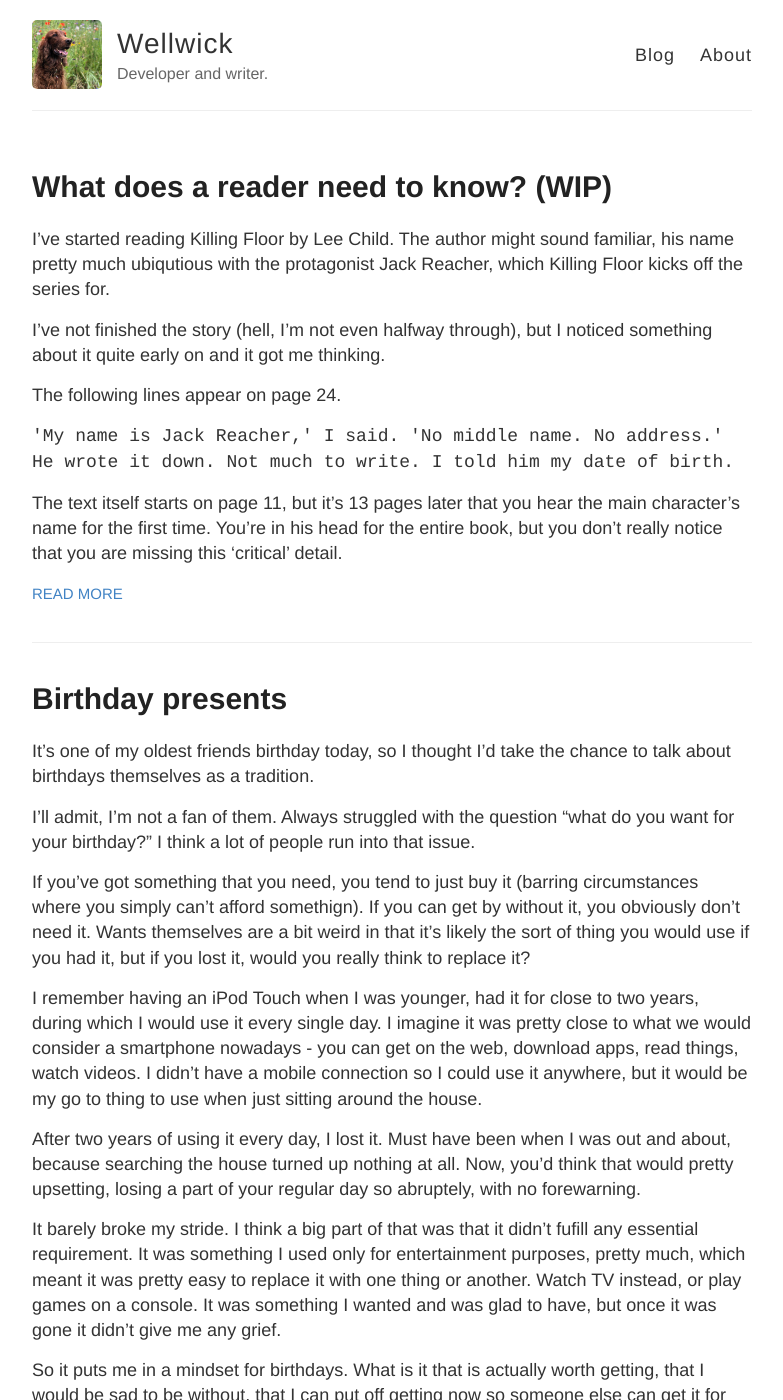
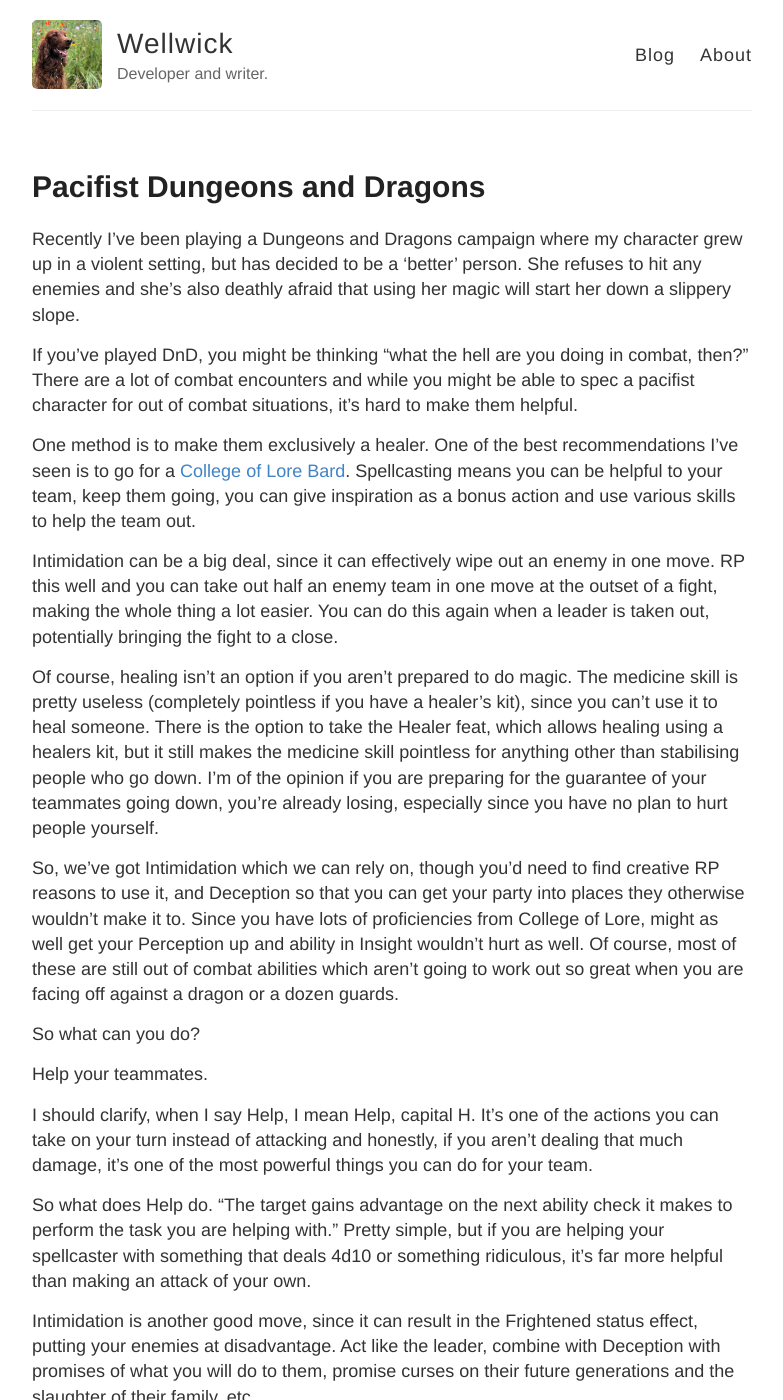
Before and after one commit to Wellwick/wellwick.github.io, a Jekyll site: the page built from index.html, in a window 1280 px wide and 1400 px high. Shown: the whole window, without its empty margins (248-1031 px from the left). Built offline with Jekyll 4.4.1, drawn with Linux system fonts in a browser that asks for light colours; some of the changed text lies outside the part shown.

Commit message:
Add DnD Pacifist post

```diff
--- a/_posts/2019-09-06-Need-to-know.md
+++ b/_posts/2019-09-06-Need-to-know.md
@@ -1,6 +1,6 @@
 ---
 layout: post
-title: What does a reader need to know? (WIP)
+title: What does a reader need to know?
 tags: killing_floor writing
 ---
 
@@ -19,3 +19,24 @@
 The text itself starts on page 11, but it's 13 pages later that you hear the
 main character's name for the first time. You're in his head for the entire
 book, but you don't really notice that you are missing this 'critical' detail.
+
+It got me thinking about what's necessary to reveal to the reader and how you
+can pace those information bits. Ignoring exposition for a while means you get
+to focus on what's happening rather than filling out backstory. I know a lot
+of writers who are so exciting to share with the audience all of the
+worldbuilding they've gone that they forget they are meant to be telling a
+story.
+
+Reacher is accused of murder, but it's a few dozen pages before he himself
+confirms in his head that he is innocent. Part of that will be stylistic
+choice, but it works well because it leaves the question the audience is
+asking as "Did Reacher kill them?" The moment you answer that question either
+way, you have questions of motive, how he did it (though that is answered
+during the questioning), and since the answer is no, who really did the
+killing?
+
+Managing how many questions your readers have at any one point is important.
+Too many questions and the reader is liable to get confused or overwhelmed,
+too few and they may feel like there isn't anything driving the story forward
+or that there simply isn't any mystery (which might require some breakneck
+pacing to keep their attention).
--- /dev/null
+++ b/_posts/2019-10-14-DnD-Pacifist.md
@@ -0,0 +1,82 @@
+---
+layout: post
+title: Pacifist Dungeons and Dragons
+tags: dnd sleet
+---
+
+Recently I've been playing a Dungeons and Dragons campaign where my character
+grew up in a violent setting, but has decided to be a 'better' person. She
+refuses to hit any enemies and she's also deathly afraid that using her magic
+will start her down a slippery slope.
+
+If you've played DnD, you might be thinking "what the hell are you doing in
+combat, then?" There are a lot of combat encounters and while you might be
+able to spec a pacifist character for out of combat situations, it's hard to
+make them helpful.
+
+One method is to make them exclusively a healer. One of the best
+recommendations I've seen is to go for a [College of Lore Bard][CoLB].
+Spellcasting means you can be helpful to your team, keep them going, you can
+give inspiration as a bonus action and use various skills to help the team out.
+
+Intimidation can be a big deal, since it can effectively wipe out an enemy in
+one move. RP this well and you can take out half an enemy team in one move at
+the outset of a fight, making the whole thing a lot easier. You can do this
+again when a leader is taken out, potentially bringing the fight to a close.
+
+Of course, healing isn't an option if you aren't prepared to do magic. The
+medicine skill is pretty useless (completely pointless if you have a healer's
+kit), since you can't use it to heal someone. There is the option to take the
+Healer feat, which allows healing using a healers kit, but it still makes the
+medicine skill pointless for anything other than stabilising people who go
+down. I'm of the opinion if you are preparing for the guarantee of your
+teammates going down, you're already losing, especially since you have no plan
+to hurt people yourself.
+
+So, we've got Intimidation which we can rely on, though you'd need to find
+creative RP reasons to use it, and Deception so that you can get your party
+into places they otherwise wouldn't make it to. Since you have lots of
+proficiencies from College of Lore, might as well get your Perception up and
+ability in Insight wouldn't hurt as well. Of course, most of these are still
+out of combat abilities which aren't going to work out so great when you are
+facing off against a dragon or a dozen guards.
+
+So what can you do?
+
+Help your teammates.
+
+I should clarify, when I say Help, I mean Help, capital H. It's one of the
+actions you can take on your turn instead of attacking and honestly, if you
+aren't dealing that much damage, it's one of the most powerful things you can
+do for your team.
+
+So what does Help do. "The target gains advantage on the next ability check it
+makes to perform the task you are helping with." Pretty simple, but if you are
+helping your spellcaster with something that deals 4d10 or something
+ridiculous, it's far more helpful than making an attack of your own.
+
+Intimidation is another good move, since it can result in the Frightened
+status effect, putting your enemies at disadvantage. Act like the leader,
+combine with Deception with promises of what you will do to them, promise
+curses on their future generations and the slaughter of their family, etc.
+
+Depending on how you interpret them, you may be able to justify Cutting Words
+and Vicious Mockery as non-magical, though Vicious Mockery does deal psychic
+damage. I know my character, Sleet, doesn't consider psychological damage as
+something violent, something which has put her a bit at odds with the rest of
+her group, who are all completely fine with tearing enemies limb from limb,
+but get kind of uncomfortable when Sleet ties up her captives and starts
+performing 'rituals' on them to turn them into monsters.
+
+Pacifist characters can absolutely work, but it's important (and a lot more
+fun) if they are contributing to the conflict in some way. There are few
+things more satisfying than stopping the fight and convincing the enemies that
+they are actually working for traitors to their own cause, or scaring an enemy
+so much they drop to the floor bawling.
+
+The reason you go for a character like a pacifist is because you want to do
+things no one else can. You put limiters on yourself, and you figure out how
+to creatively work around those flaws. Whenever I do, it's the most fun I've
+had with a game.
+
+[CoLB]: https://www.quora.com/What-is-the-best-class-for-a-pacifist-in-D-D-5e
```
